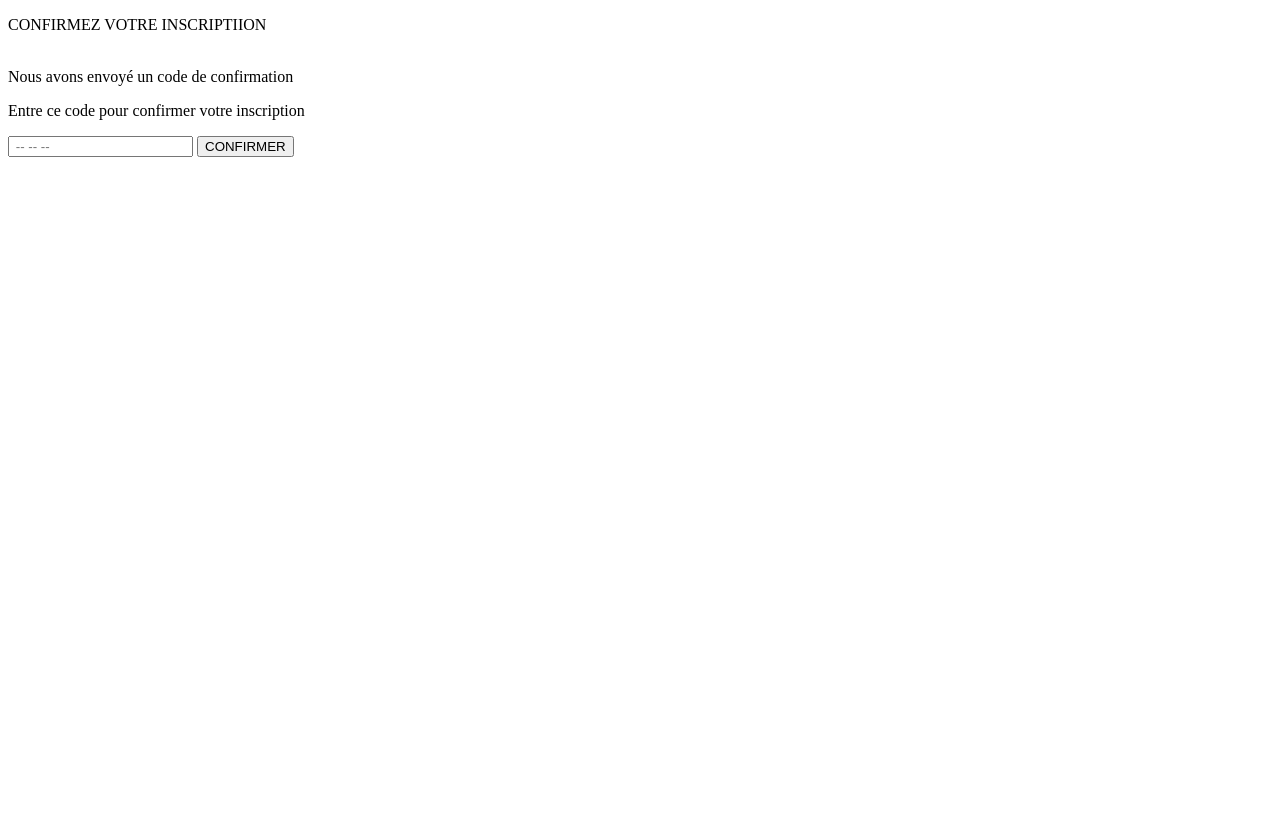
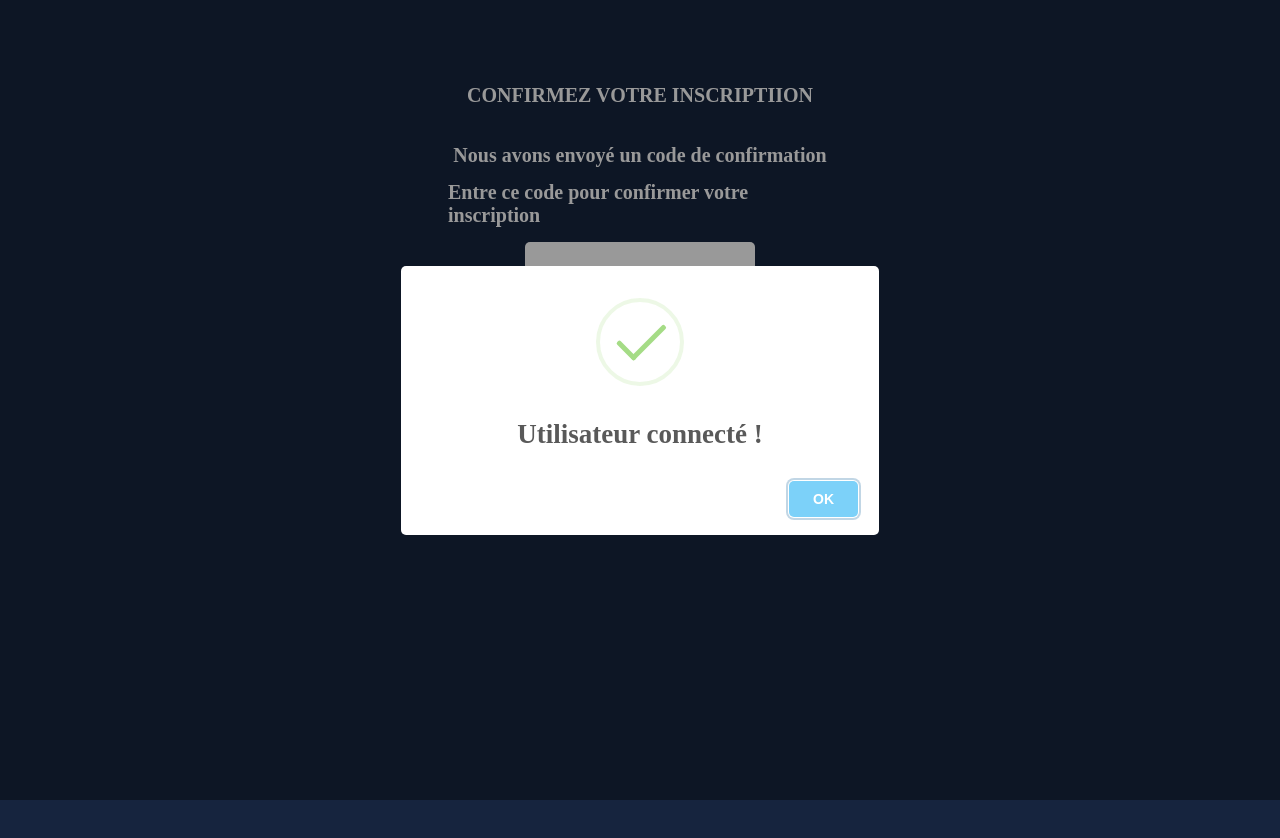
Before and after one commit to hermannkiffou/middleBank, a plain HTML site: page html/confirmInscription.html in a window 1280 px wide. Before the commit the page ends 800 px from the top, so only its background shows below. Drawn offline with Linux system fonts and the light colour scheme.

Commit message:
mise à jour

```diff
--- /dev/null
+++ b/css/confirmInscription.css
@@ -0,0 +1,49 @@
+*{
+    margin: 0;
+    padding: 0;
+}
+
+.bodyConfirm{
+    background-color: #16243E;
+    height: 100vh;
+    width: 100vw;
+    align-items: center;
+    margin-top: -30px;
+}
+.principale{
+    display: flex;
+    flex-direction: column;
+    justify-content: space-evenly;
+    height: 300px;
+    width: 30vw;
+    align-items: center;
+    margin: 100px auto;
+    background-color: transparent;
+}
+
+.principale p{
+font-weight: bold;
+font-size: 20px;
+color: #FFF;
+}
+
+.principale input{
+background-color: #FFF;
+border: none;
+height: 50px;
+width: 60%;
+border-radius: 5px;
+font-size: 30px;
+text-align: center;
+}
+
+.principale .confirmLogin{
+    background-color: #004F70;
+    border-radius: 5px;
+    border: none;
+    height: 50px;
+    width: 60%;
+    color: #FFF;
+    font-weight: bold;
+    font-size: 20px;
+    }
--- a/html/confirmInscription.html
+++ b/html/confirmInscription.html
@@ -4,8 +4,10 @@
     <meta charset="UTF-8">
     <meta name="viewport" content="width=device-width, initial-scale=1.0">
     <title>Confirmation d'Inscription</title>
+    <link rel="stylesheet" href="../css/confirmInscription.css">
 </head>
-<body onload="{showUser()}">
+<body onload="{showUser()}" class="bodyConfirm">
+    <div class="bodyConfirm">
         <div class="principale">
             <p class="titre">CONFIRMEZ VOTRE INSCRIPTIION</p>
             <p id="p2">
@@ -15,9 +17,11 @@
                 </p>
             <p class="label">Entre ce code pour confirmer votre inscription </p>
             <input id="confirmCode" type="text" placeholder=" -- -- -- ">
-        <button class="confirmLogin" onclick="{confirmLogin();}">CONFIRMER</button>
+            <button class="confirmLogin" onclick="{confirmLogin()}">CONFIRMER</button>
+        </div>
     </div>
 </body>
-<script src="../js/user.js"></script>
-<script src="../js/inscription.js"></script>
+<script type="text/javascript" src="../js/user.js"></script>
+<script type="text/javascript" src="../js/inscription.js"></script>
+<script type="text/javascript" src="../js/sweetalert.js"></script>
 </html>
```
Also changed, not shown: html/connexion.html (+1 -0 lines), html/principale.html (+1 -1 lines). Lines whose indentation alone changed are shown as unchanged.
